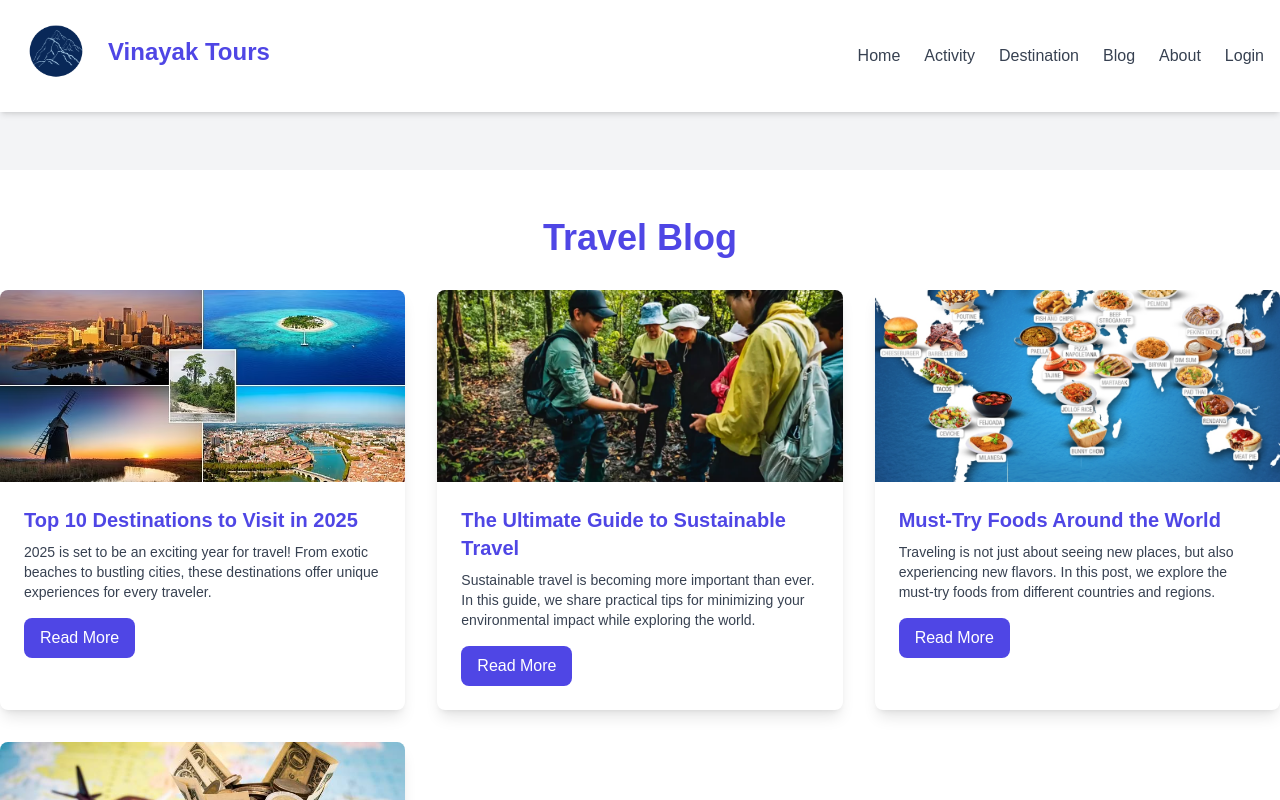
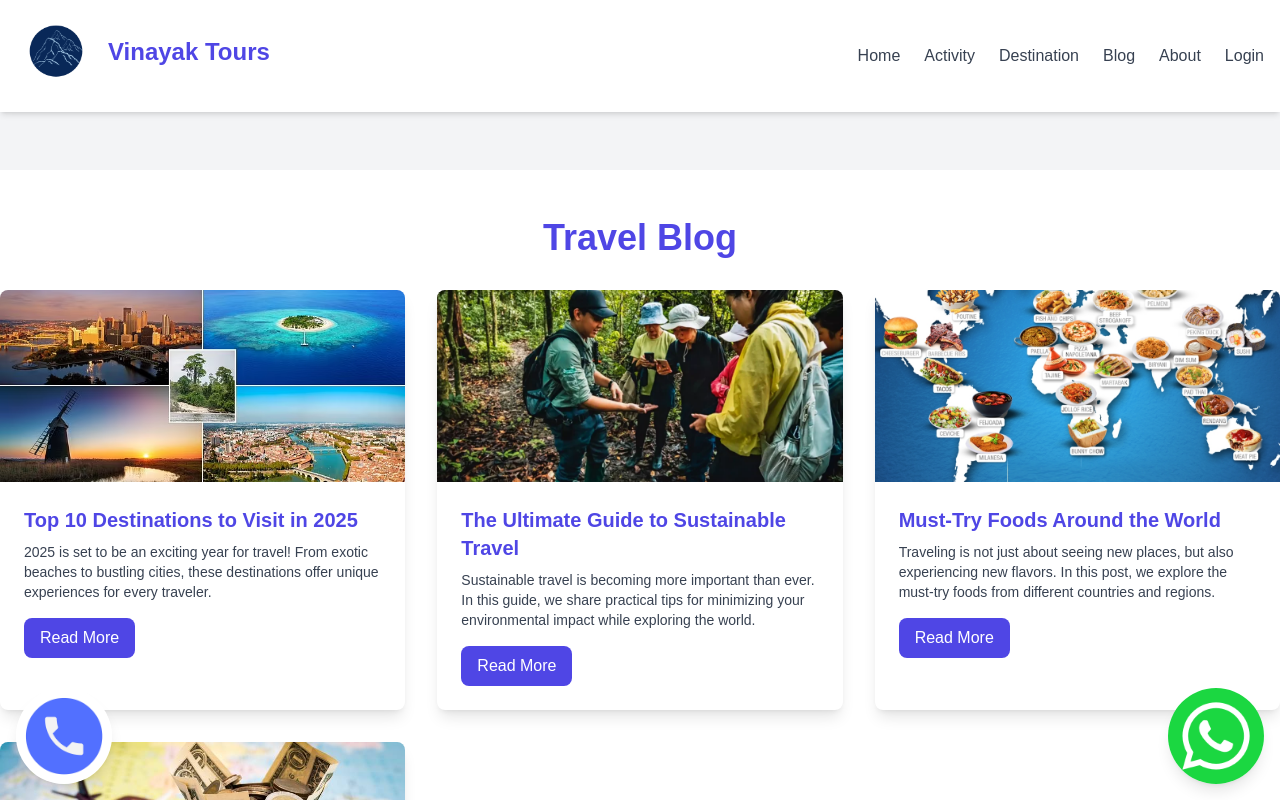
Before and after one commit to chaudharyishika/TourFrontend, a React (Vite) app: page /blog in a window 1280 px wide. Shown: the top 800 px of the page. Built offline with nearby package versions, Linux system fonts and the light colour scheme.

Commit message:
Update Blog.jsx

```diff
--- a/src/pages/Blog/Blog.jsx
+++ b/src/pages/Blog/Blog.jsx
@@ -4,6 +4,8 @@ import blogcard2 from "../../assets/blogcard2.png";
 import blogcard3 from "../../assets/blogcard3.png";
 import blogcard4 from "../../assets/blogcard4.png";
 import Footer from "../../components/Footer/Footer";
+import whatsapp from "../../assets/whatsapp.png";
+import call from "../../assets/call.png";
 
 function Blog() {
   const [expandedPost, setExpandedPost] = useState(null);
@@ -90,7 +92,17 @@ function Blog() {
           ))}
         </div>
       </div>
+     <div className="fixed bottom-4 right-4">
+      <a href="https://wa.me/917048992287?text=Hello How can I help you?" target="_blank">
+      <img src={whatsapp} className="w-24 h-24 rounded-full shadow-lg hover:scale-110 transition-transform duration-200 "/>
+      </a>
+      </div>
+      <div className="fixed bottom-4 left-4 ">
+      <a href="tel:+91-7048992287" target="_blank">
+      <img src={call} className="w-24 h-24 rounded-full shadow-lg hover:scale-110 transition-transform duration-200 "/>
+      </a>
 
+      </div>
     </div>
   );
 }
```
